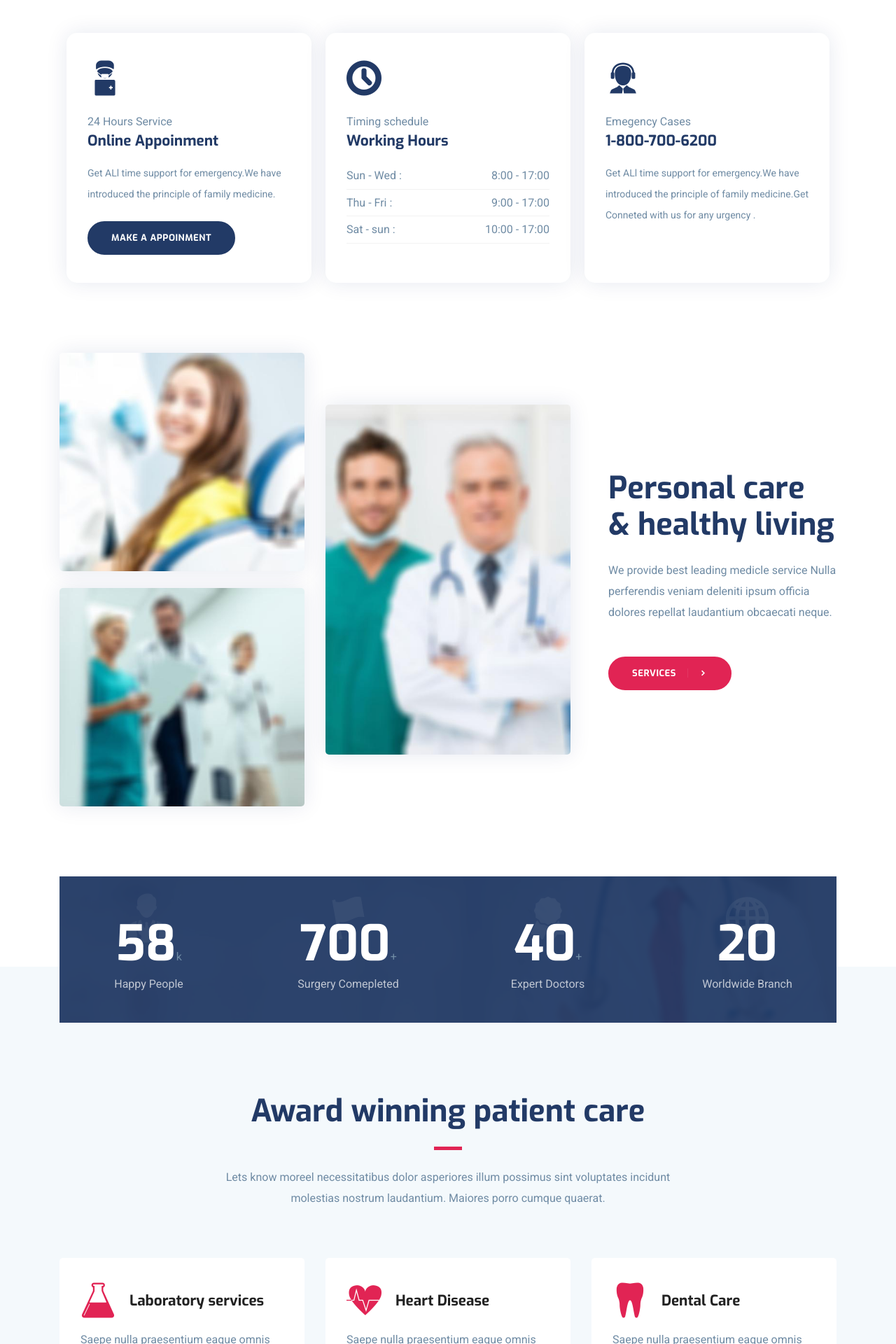
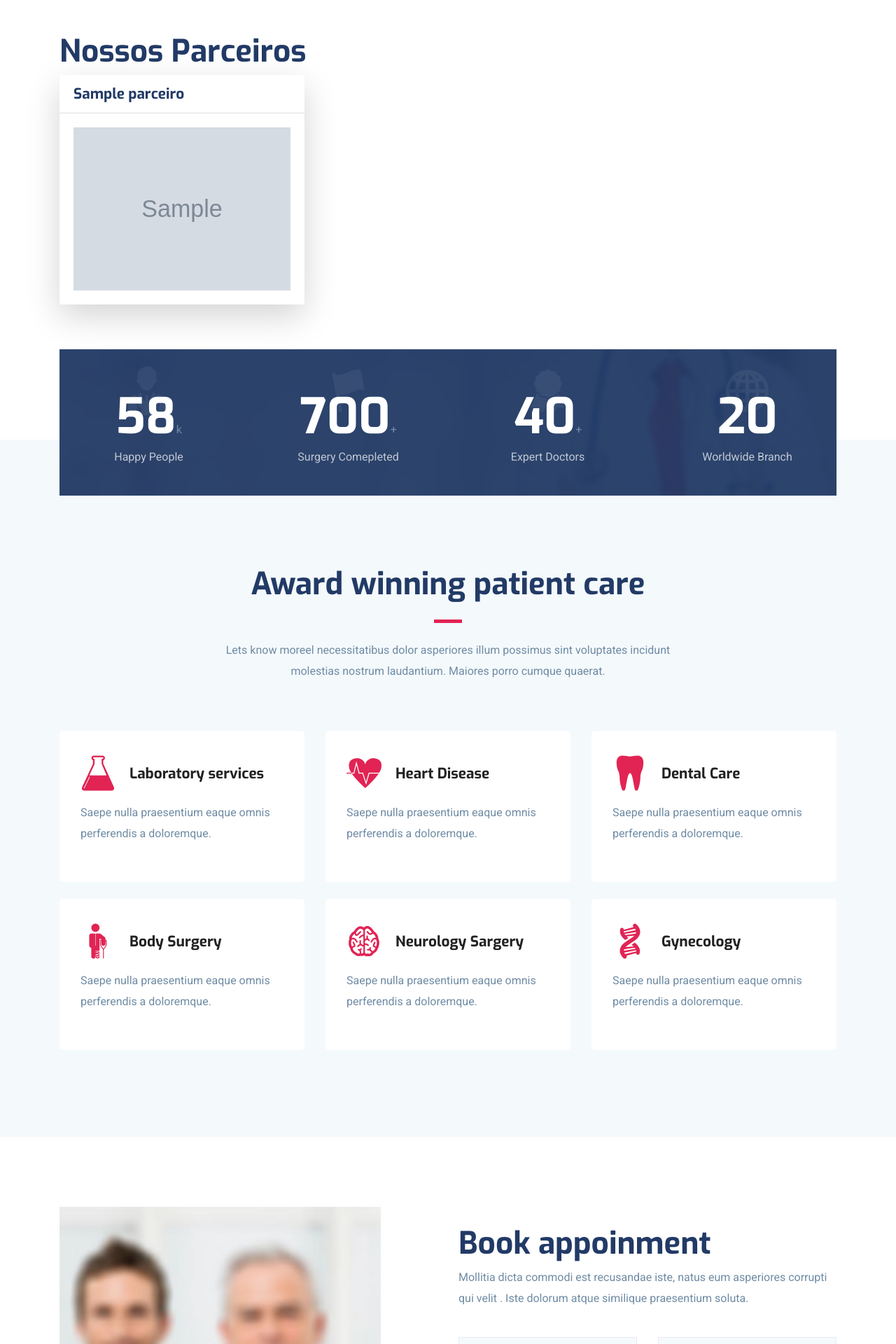
Before and after one commit to lbifsc/ama-canoinhas, a Django app: page / in a window 1280 px wide. Shown: the part 1086-3006 px from the top of the page at 70% size. Run offline with Django 3.2, Linux system fonts and the light colour scheme; tables that the repository leaves empty hold one stand-in row (values such as "Sample post"); grey boxes marked "Sample" are stand-in pictures; some libraries are stand-ins or nearby versions.

Commit message:
Implementada adição e exibição de parceiros

```diff
--- a/ama/templates/ama/index.html
+++ b/ama/templates/ama/index.html
@@ -25,7 +25,9 @@
                             <div class="carousel-item active">
                                 <img class="img-fluid d-block w-100" src="{{ noticia.capa.url }}" alt="{{ noticia }}">
                                 <div class="carousel-caption d-none d-md-block">
-                                    <h4 class="text-black">{{noticia }}</h4>
+                                    <a href="{% url 'ama:detalhes_noticia' noticia.slug %}">
+                                        <h4 class="text-black">{{ noticia }}</h4>
+                                    </a>
                                     <a href="{% url 'ama:detalhes_noticia' noticia.slug %}" class="btn btn-primary">Saiba Mais</a>
                                 </div>
                             </div>
@@ -33,7 +35,9 @@
                             <div class="carousel-item">
                                 <img class="img-fluid d-block w-100" src="{{ noticia.capa.url }}" alt="{{ noticia }}">
                                 <div class="carousel-caption d-none d-md-block">
-                                    <h4 class="text-black">{{ noticia }}</h4>
+                                    <a href="{% url 'ama:detalhes_noticia' noticia.slug %}">
+                                        <h4 class="text-black">{{ noticia }}</h4>
+                                    </a>
                                     <a href="{% url 'ama:detalhes_noticia' noticia.slug %}" class="btn btn-primary">Saiba Mais</a>
                                 </div>
                             </div>
@@ -55,79 +59,37 @@
             </div>
         </div>
     </section>
-    <section class="features mt-5">
+    <section class="mt-5">
         <div class="container">
+            <div id="id-parceiros" class="row">
+                <div class="col-auto">
+                    <div class="about-content mt-4 mt-lg-0">
+                        <h2 class="title-color">Nossos Parceiros</h2>
+                    </div>
+                </div>
+            </div>
             <div class="row">
                 <div class="col-lg-12">
-                    <div class="feature-block d-lg-flex">
-                        <div class="feature-item mb-5 mb-lg-0">
-                            <div class="feature-icon mb-4">
-                                <i class="icofont-surgeon-alt"></i>
+                    <div class="row">
+                        {% for parceiro in parceiros %}
+                            <div class="col-lg-4 mb-3">
+                                <div class="card shadow-lg">
+                                    <div class="card-header parceiro-header">
+                                        <h4>{{ parceiro }}</h4>
+                                    </div>
+                                    <div class="card-body">
+                                        <img src="{{ parceiro.logo.url }}" alt="{{ parceiro }}" class="img-fluid parceiro-body">
+                                    </div>
+                                </div>
                             </div>
-                            <span>24 Hours Service</span>
-                            <h4 class="mb-3">Online Appoinment</h4>
-                            <p class="mb-4">Get ALl time support for emergency.We have introduced the principle of
-                                family medicine.</p>
-                            <a href="appoinment.html" class="btn btn-main btn-round-full">Make a appoinment</a>
-                        </div>
-
-                        <div class="feature-item mb-5 mb-lg-0">
-                            <div class="feature-icon mb-4">
-                                <i class="icofont-ui-clock"></i>
-                            </div>
-                            <span>Timing schedule</span>
-                            <h4 class="mb-3">Working Hours</h4>
-                            <ul class="w-hours list-unstyled">
-                                <li class="d-flex justify-content-between">Sun - Wed : <span>8:00 - 17:00</span></li>
-                                <li class="d-flex justify-content-between">Thu - Fri : <span>9:00 - 17:00</span></li>
-                                <li class="d-flex justify-content-between">Sat - sun : <span>10:00 - 17:00</span></li>
-                            </ul>
-                        </div>
-
-                        <div class="feature-item mb-5 mb-lg-0">
-                            <div class="feature-icon mb-4">
-                                <i class="icofont-support"></i>
-                            </div>
-                            <span>Emegency Cases</span>
-                            <h4 class="mb-3">1-800-700-6200</h4>
-                            <p>Get ALl time support for emergency.We have introduced the principle of family
-                                medicine.Get Conneted with us for any urgency .</p>
-                        </div>
+                        {% endfor %}
                     </div>
                 </div>
             </div>
         </div>
     </section>
 
-
-    <section class="section about">
-        <div class="container">
-            <div class="row align-items-center">
-                <div class="col-lg-4 col-sm-6">
-                    <div class="about-img">
-                        <img src="images/about/img-1.jpg" alt="" class="img-fluid">
-                        <img src="images/about/img-2.jpg" alt="" class="img-fluid mt-4">
-                    </div>
-                </div>
-                <div class="col-lg-4 col-sm-6">
-                    <div class="about-img mt-4 mt-lg-0">
-                        <img src="images/about/img-3.jpg" alt="" class="img-fluid">
-                    </div>
-                </div>
-                <div class="col-lg-4">
-                    <div class="about-content pl-4 mt-4 mt-lg-0">
-                        <h2 class="title-color">Personal care <br>& healthy living</h2>
-                        <p class="mt-4 mb-5">We provide best leading medicle service Nulla perferendis veniam deleniti
-                            ipsum officia dolores repellat laudantium obcaecati neque.</p>
-
-                        <a href="service.html" class="btn btn-main-2 btn-round-full btn-icon">Services<i
-                                class="icofont-simple-right ml-3"></i></a>
-                    </div>
-                </div>
-            </div>
-        </div>
-    </section>
-    <section class="cta-section ">
+    <section class="cta-section mt-5">
         <div class="container">
             <div class="cta position-relative">
                 <div class="row">
--- a/ama/urls.py
+++ b/ama/urls.py
@@ -13,4 +13,6 @@ urlpatterns = [
          name='detalhes_noticia'),
     path('sobre/', views.Sobre.as_view(), name='sobre'),
     path('contato/', views.Mensagem.as_view(), name='contato'),
+    path('adicionar_parceiro/', views.AdicionarParceiro.as_view(),
+         name='adicionar_parceiro'),
 ]
--- a/ama/views.py
+++ b/ama/views.py
@@ -14,7 +14,8 @@ class Index(View):
         super().setup(*args, **kwargs)
 
         contexto = {
-            'ultimas_noticias': models.Noticia.objects.filter(publicado=True).order_by('data_publicacao')[:5]
+            'ultimas_noticias': models.Noticia.objects.filter(publicado=True).order_by('data_publicacao')[:5],
+            'parceiros': models.Parceiro.objects.all(),
         }
 
         self.renderizar = render(self.request, self.template_name, contexto)
@@ -100,3 +101,31 @@ class Mensagem(View):
         )
 
         return redirect('ama:contato')
+
+
+class AdicionarParceiro(View):
+    template_name = 'ama/adicionar_parceiro.html'
+
+    def setup(self, *args, **kwargs):
+        super().setup(*args, **kwargs)
+
+        contexto = {
+            'parceiro_form': forms.ParceiroForm(self.request.POST or None, self.request.FILES or None)
+        }
+
+        self.parceiro_form = contexto['parceiro_form']
+
+        self.renderizar = render(self.request, self.template_name, contexto)
+
+    def get(self, *args, **kwargs):
+        return self.renderizar
+
+    def post(self, *args, **kwargs):
+        if not self.parceiro_form.is_valid():
+            return self.renderizar
+
+        self.parceiro_form.save()
+
+        messages.success(self.request, 'Parceiro adicionado com sucesso!')
+
+        return redirect('ama:adicionar_parceiro')
--- a/templates/static/custom/custom-style.css
+++ b/templates/static/custom/custom-style.css
@@ -14,3 +14,21 @@
 .text-black {
     color: rgb(0, 0, 0);
 }
+
+.card {
+    border: none;
+}
+
+.card-header {
+    background-color: white;
+}
+
+.parceiro-header h4 {
+    color: #223a66;
+    margin-bottom: 0px;
+}
+
+.parceiro-body {
+    width: 100%;
+    height: auto;
+}
```
Also changed, not shown: ama/forms.py (+32 -2 lines), ama/templates/ama/adicionar_parceiro.html (added, +12 -0 lines).
